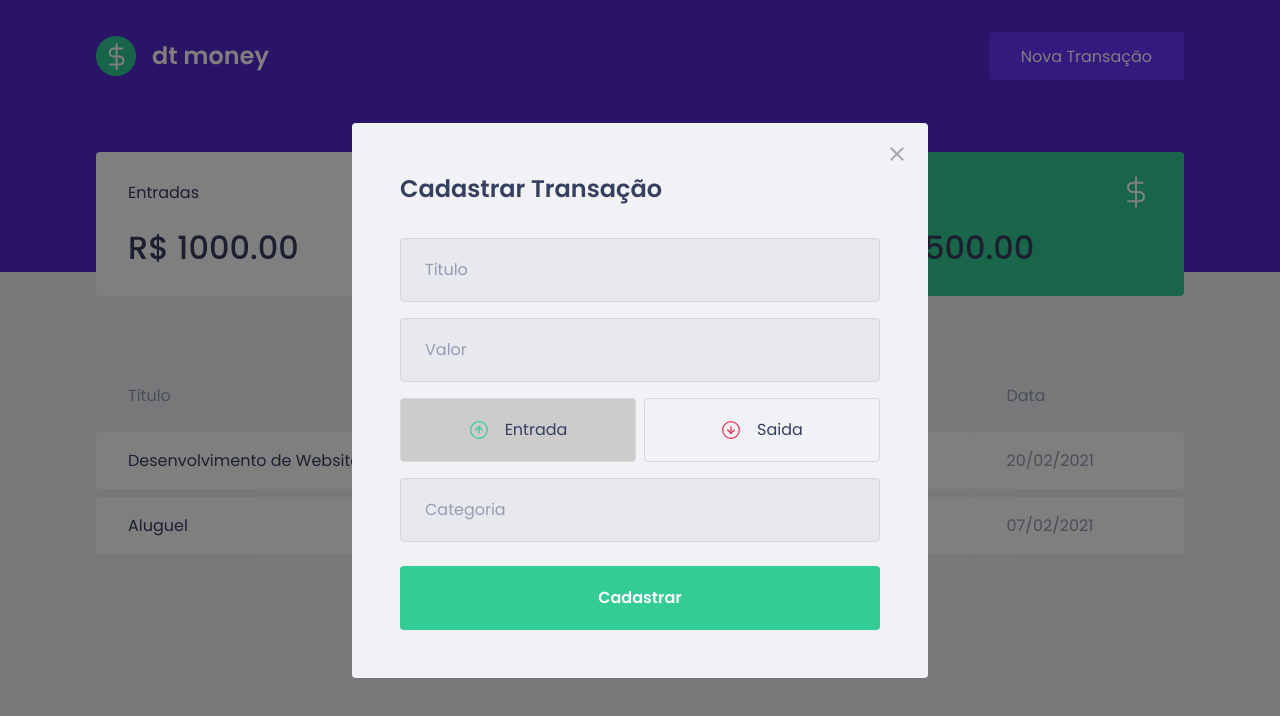
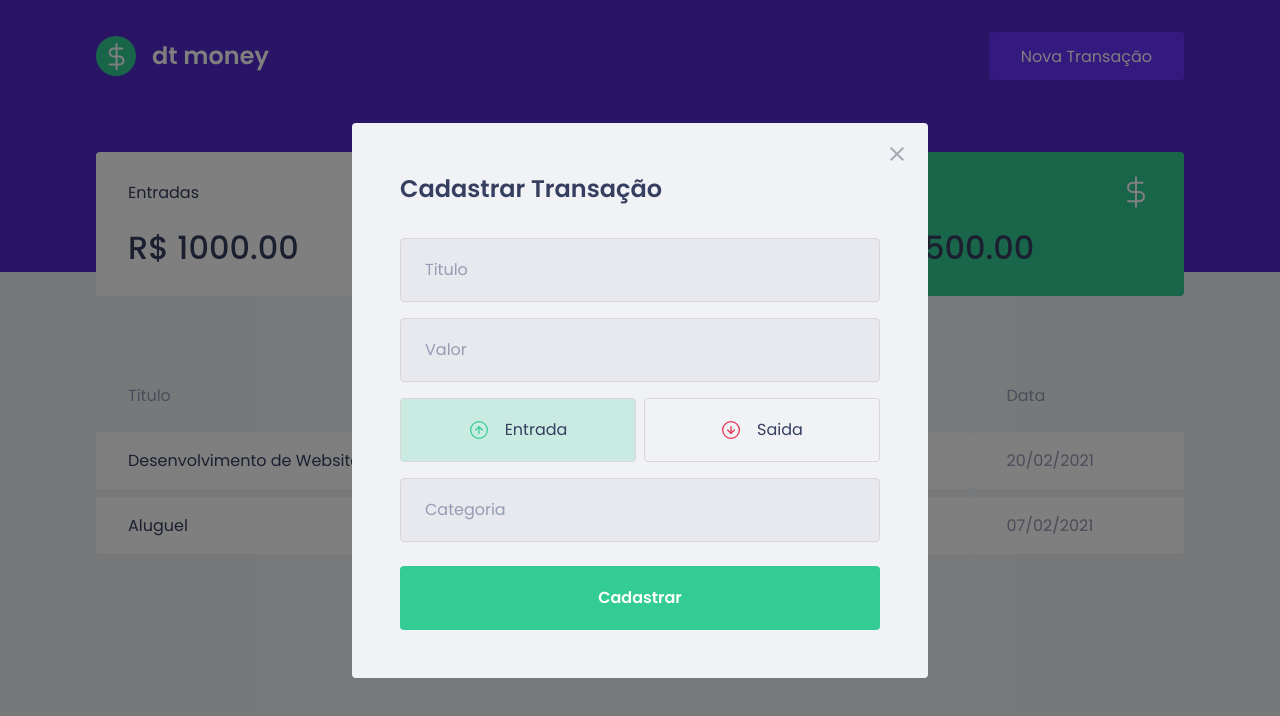
Before and after one commit to vits56/dtmoney, a React (Create React App) app: page / in a window 1280 px wide. Both pictures are taken after a click on the button "Nova Transação". Shown: the top 716 px of the page. Built offline with nearby package versions, Linux system fonts and the light colour scheme; no server answers; what miragejs would draw is missing.

Commit message:
cores dos botoes

```diff
--- a/src/components/NewTransactionModal/index.tsx
+++ b/src/components/NewTransactionModal/index.tsx
@@ -46,6 +46,7 @@
             type='button'
             onClick={() => { setType('deposit'); }}
             isActive={type === 'deposit'}
+            activeColor="green"
           >
             <img src={incomeImg} alt="Entrada" />
             <span>Entrada</span>
@@ -55,6 +56,7 @@
             type='button'
             onClick={() => { setType('withdraw'); }}
             isActive={type === 'withdraw'}
+            activeColor="red"
           >
             <img src={outcomeImg} alt="Saida" />
             <span>Saida</span>
--- a/src/components/NewTransactionModal/styles.ts
+++ b/src/components/NewTransactionModal/styles.ts
@@ -1,5 +1,5 @@
 import styled from "styled-components";
-import { darken } from "polished";
+import { darken, transparentize } from "polished";
 
 export const Container = styled.form`
   h2 {
@@ -62,6 +62,12 @@
 
 interface RadioBoxProps {
   isActive: boolean;
+  activeColor: 'green' | 'red';
+}
+
+const colors = {
+  green: '#33CC95',
+  red: '#E62E4D'
 }
 
 export const RadioBox = styled.button<RadioBoxProps>`
@@ -69,7 +75,10 @@
     border: 1px solid #d7d7d7;
     border-radius: 0.25rem;
 
-    background: ${(props) => props.isActive ? '#ccc' : 'transparent'};
+    background: ${(props) => props.isActive
+    ? transparentize(0.8, colors[props.activeColor])
+    : 'transparent'
+    };
 
     display: flex;
     align-items: center;
```
